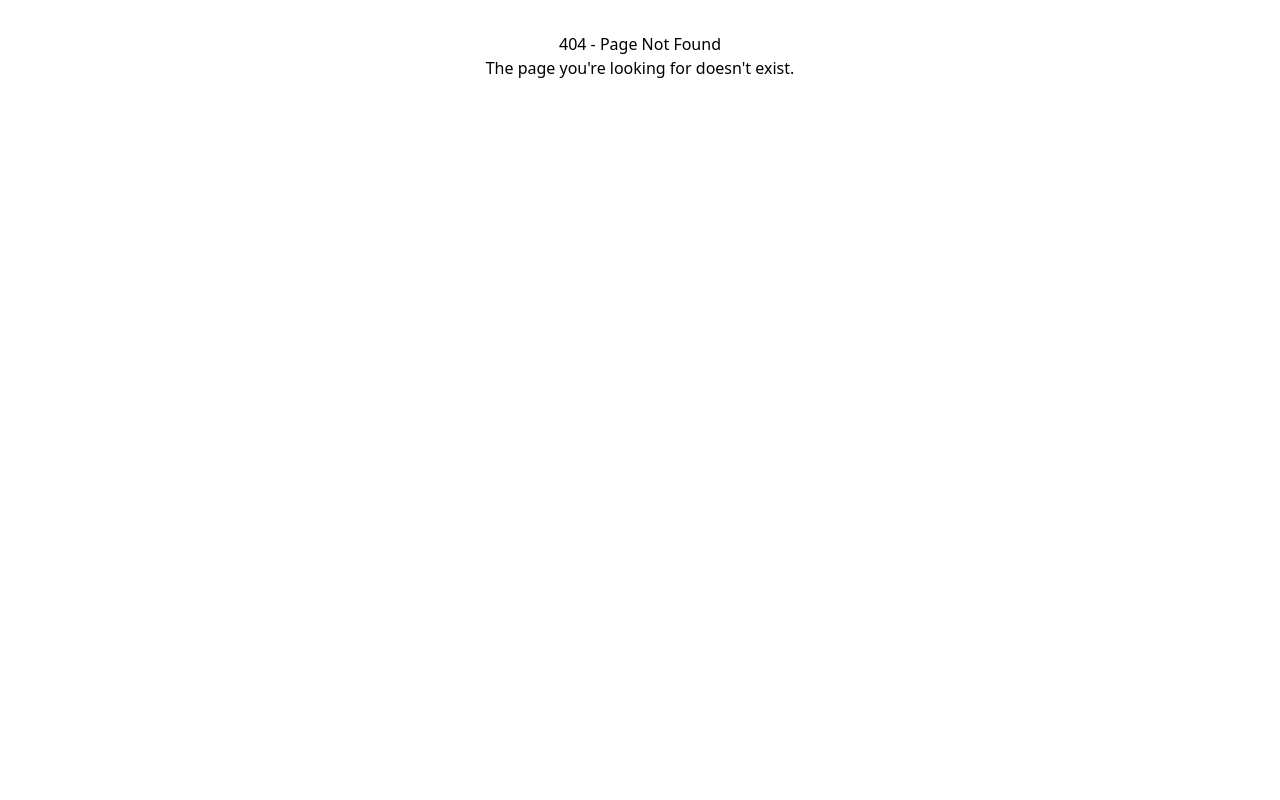
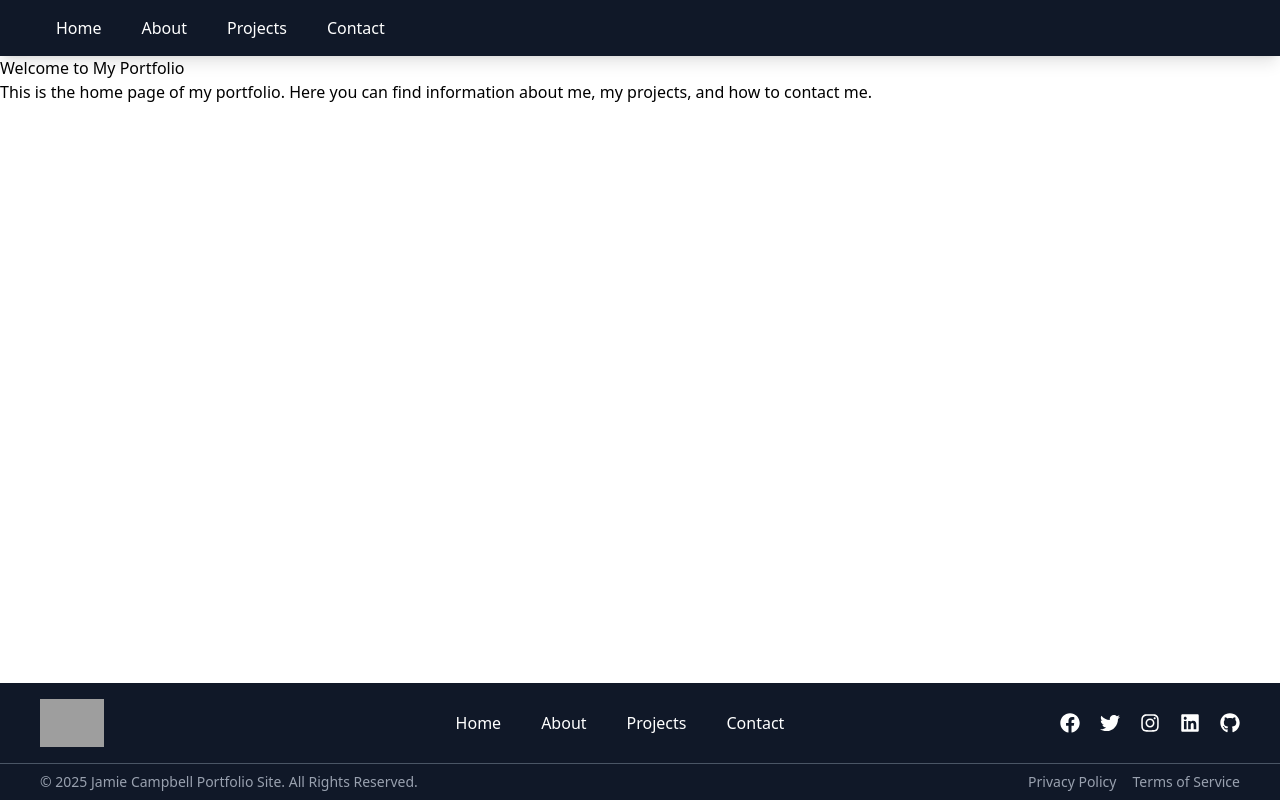
Before and after one commit to Jamb0Camb0123/Portfolio, a React (Vite) app: page /portfolio/privacy-policy in a window 1280 px wide. Before the commit this address had no page. Built offline with nearby package versions, Linux system fonts and the light colour scheme; grey boxes are pictures that could not be loaded.

Commit message:
Added more changes to the footer and added a Privacy and Terms page

```diff
--- a/package.json
+++ b/package.json
@@ -16,6 +16,7 @@
     "@tailwindcss/vite": "^4.0.9",
     "react": "^19.0.0",
     "react-dom": "^19.0.0",
+    "react-icons": "^5.5.0",
     "react-router-dom": "^7.2.0",
     "tailwindcss": "^4.0.9"
   },
--- a/src/App.tsx
+++ b/src/App.tsx
@@ -7,6 +7,8 @@ import Projects from "./pages/Projects";
 import About from "./pages/About";
 import Contact from "./pages/Contact";
 import NotFound from "./pages/NotFound";
+import Privacy from "./pages/Privacy";
+import Terms from "./pages/Terms";
 
 // Route titles mapping
 const routeTitles: { [key: string]: string } = {
@@ -14,6 +16,8 @@ const routeTitles: { [key: string]: string } = {
   "/about": "About",
   "/projects": "Projects",
   "/contact": "Contact",
+  "/privacy-policy": "Privacy Policy",
+  "/terms-of-service": "Terms of Service"
 };
 
 // Hook to update the page title dynamically
@@ -51,6 +55,8 @@ function MainContent() {
         <Route path="/about" element={<About />} />
         <Route path="/projects" element={<Projects />} />
         <Route path="/contact" element={<Contact />} />
+        <Route path="/privacy-policy" element={<Privacy />} />
+        <Route path="/terms-of-service" element={<Terms />} />
         <Route path="*" element={<NotFound />} /> {/* 404 Page */}
       </Routes>
 
--- a/src/components/Footer.tsx
+++ b/src/components/Footer.tsx
@@ -1,18 +1,150 @@
-import React from 'react';
-import { Link } from 'react-router-dom';
+import React, { useState, useEffect, useRef, useCallback } from "react";
+import { NavLink, useLocation } from "react-router-dom";
+import { FaFacebook, FaTwitter, FaInstagram, FaLinkedin, FaGithub } from "react-icons/fa";
 
+// Navigation links configuration
+const links = [
+  { to: "/home", label: "Home" },
+  { to: "/about", label: "About" },
+  { to: "/projects", label: "Projects" },
+  { to: "/contact", label: "Contact" },
+];
+
+// Custom hook for managing active link
+const useActiveLink = () => {
+  const location = useLocation(); // Using React Router's `useLocation` hook
+  const [activeLink, setActiveLink] = useState(location.pathname); // Set initial active link to current path
+
+  useEffect(() => {
+    setActiveLink(location.pathname); // Update active link on location change
+  }, [location]);
+
+  return { activeLink, setActiveLink };
+};
+
+// Custom hook to track the position of the underline for active/hovered link
+const useUnderlinePosition = (
+  activeLink: string,
+  hoveredLink: string | null,
+  linkRefs: React.RefObject<(HTMLAnchorElement | null)[]>
+) => {
+  const [position, setPosition] = useState({ left: 0, width: 0 });
+
+  // Function to update the underline position
+  const updateUnderline = useCallback(() => {
+    const targetLink = hoveredLink || activeLink;
+    const linkIndex = links.findIndex((l) => l.to === targetLink); // Find the index of the active/hovered link
+    const linkElement = linkRefs.current[linkIndex]; // Get the corresponding DOM element
+
+    if (linkElement) {
+      setPosition({ left: linkElement.offsetLeft, width: linkElement.offsetWidth }); // Set the position and width of the underline
+    }
+  }, [hoveredLink, activeLink]);
+
+  // Effect to update the underline on initial render and when resizing the window
+  useEffect(() => {
+    updateUnderline();
+    window.addEventListener("resize", updateUnderline);
+
+    return () => window.removeEventListener("resize", updateUnderline); // Clean up the event listener
+  }, [updateUnderline]);
+
+  return position; // Return the position of the underline
+};
+
+// Custom hook for managing footer visibility based on scroll position
+const useFooterVisibility = () => {
+  const [visible, setVisible] = useState(true);
+
+  // Function to determine footer visibility
+  useEffect(() => {
+    const updateVisibility = () => {
+      const { scrollHeight, clientHeight } = document.documentElement;
+      setVisible(scrollHeight <= clientHeight || window.scrollY + window.innerHeight >= scrollHeight - 10); // Show footer when close to bottom
+    };
+
+    window.addEventListener("scroll", updateVisibility);
+    window.addEventListener("resize", updateVisibility);
+    updateVisibility(); // Initial check for visibility
+
+    return () => {
+      window.removeEventListener("scroll", updateVisibility);
+      window.removeEventListener("resize", updateVisibility);
+    };
+  }, []);
+
+  return visible; // Return visibility state
+};
+
+// Footer Component
 const Footer: React.FC = () => {
+  const { activeLink, setActiveLink } = useActiveLink(); // Manage active link state
+  const [hoveredLink, setHoveredLink] = useState<string | null>(null); // Manage hovered link state
+  const linkRefs = useRef<(HTMLAnchorElement | null)[]>([]); // Refs for tracking the links
+
+  // Get the underline position for the active/hovered link
+  const { left, width } = useUnderlinePosition(activeLink, hoveredLink, linkRefs);
+  const visible = useFooterVisibility(); // Determine if footer should be visible
+
   return (
-    <footer>
-      <nav>
-        <ul>
-          <li><Link to="/home">Home</Link></li>
-          <li><Link to="/about">About</Link></li>
-          <li><Link to="/projects">Projects</Link></li>
-          <li><Link to="/contact">Contact</Link></li>
-        </ul>
-      </nav>
-      <p>&copy; {new Date().getFullYear()} Your Portfolio. All rights reserved.</p>
+    <footer
+      className={`fixed bottom-0 left-0 w-full bg-gray-900 text-white shadow-lg transition-opacity duration-500 ${
+        visible ? "opacity-100" : "opacity-0 pointer-events-none"
+      }`}
+    >
+      {/* Main Footer Content */}
+      <div className="flex flex-col lg:flex-row items-center lg:justify-between px-6 lg:px-10 py-4 space-y-4 lg:space-y-0">
+        {/* Left Section (Image Placeholder) */}
+        <div className="lg:w-1/3 flex justify-center lg:justify-start">
+          <img src="your-image-path.jpg" alt="Logo" className="h-12 w-auto" />
+        </div>
+
+        {/* Center Section (Navigation Links) */}
+        <nav className="lg:w-1/3 w-full flex justify-center items-center">
+          <ul className="flex space-x-10 relative" onMouseLeave={() => setHoveredLink(null)}>
+            {links.map((link, index) => (
+              <li key={link.to}>
+                <NavLink
+                  to={link.to}
+                  ref={(el) => {
+                    linkRefs.current[index] = el;
+                  }}
+                  className={`pb-1 transition-all duration-300 ${
+                    link.to === activeLink ? "text-green-400" : "text-white"
+                  }`}
+                  onMouseEnter={() => setHoveredLink(link.to)} // Set hovered link when mouse enters
+                  onClick={() => setActiveLink(link.to)} // Update active link when clicked
+                >
+                  {link.label}
+                </NavLink>
+              </li>
+            ))}
+            {/* Moving underline */}
+            <span className="absolute bottom-0 bg-green-400 h-[2px] transition-all duration-300" style={{ left, width }} />
+          </ul>
+        </nav>
+
+        {/* Right Section (Social Media Icons) */}
+        <div className="lg:w-1/3 flex justify-center lg:justify-end space-x-5 text-xl">
+          <a href="#" className="text-white hover:text-green-400"><FaFacebook /></a>
+          <a href="#" className="text-white hover:text-green-400"><FaTwitter /></a>
+          <a href="#" className="text-white hover:text-green-400"><FaInstagram /></a>
+          <a href="#" className="text-white hover:text-green-400"><FaLinkedin /></a>
+          <a href="#" className="text-white hover:text-green-400"><FaGithub /></a>
+        </div>
+      </div>
+
+      {/* Bottom Section with Divider */}
+      <div className="border-t border-gray-600 text-sm text-gray-400 py-2 flex flex-col lg:flex-row justify-between items-center px-6 lg:px-10 space-y-2 lg:space-y-0">
+        {/* Left (Copyright) */}
+        <div>© {new Date().getFullYear()} Jamie Campbell Portfolio Site. All Rights Reserved.</div>
+
+        {/* Right (Links) */}
+        <div className="flex space-x-4">
+          <a href="#" className="hover:text-white">Privacy Policy</a>
+          <a href="#" className="hover:text-white">Terms of Service</a>
+        </div>
+      </div>
     </footer>
   );
 };
--- /dev/null
+++ b/src/pages/Privacy.tsx
@@ -0,0 +1,12 @@
+import React from 'react';
+
+const Privacy: React.FC = () => {
+  return (
+    <div>
+      <h1>Welcome to My Portfolio</h1>
+      <p>This is the home page of my portfolio. Here you can find information about me, my projects, and how to contact me.</p>
+    </div>
+  );
+};
+
+export default Privacy;
--- /dev/null
+++ b/src/pages/Terms.tsx
@@ -0,0 +1,12 @@
+import React from 'react';
+
+const Terms: React.FC = () => {
+  return (
+    <div>
+      <h1>Welcome to My Portfolio</h1>
+      <p>This is the home page of my portfolio. Here you can find information about me, my projects, and how to contact me.</p>
+    </div>
+  );
+};
+
+export default Terms;
```
Also changed, not shown: 1 other file (tests, documents, lock files or other folders).
